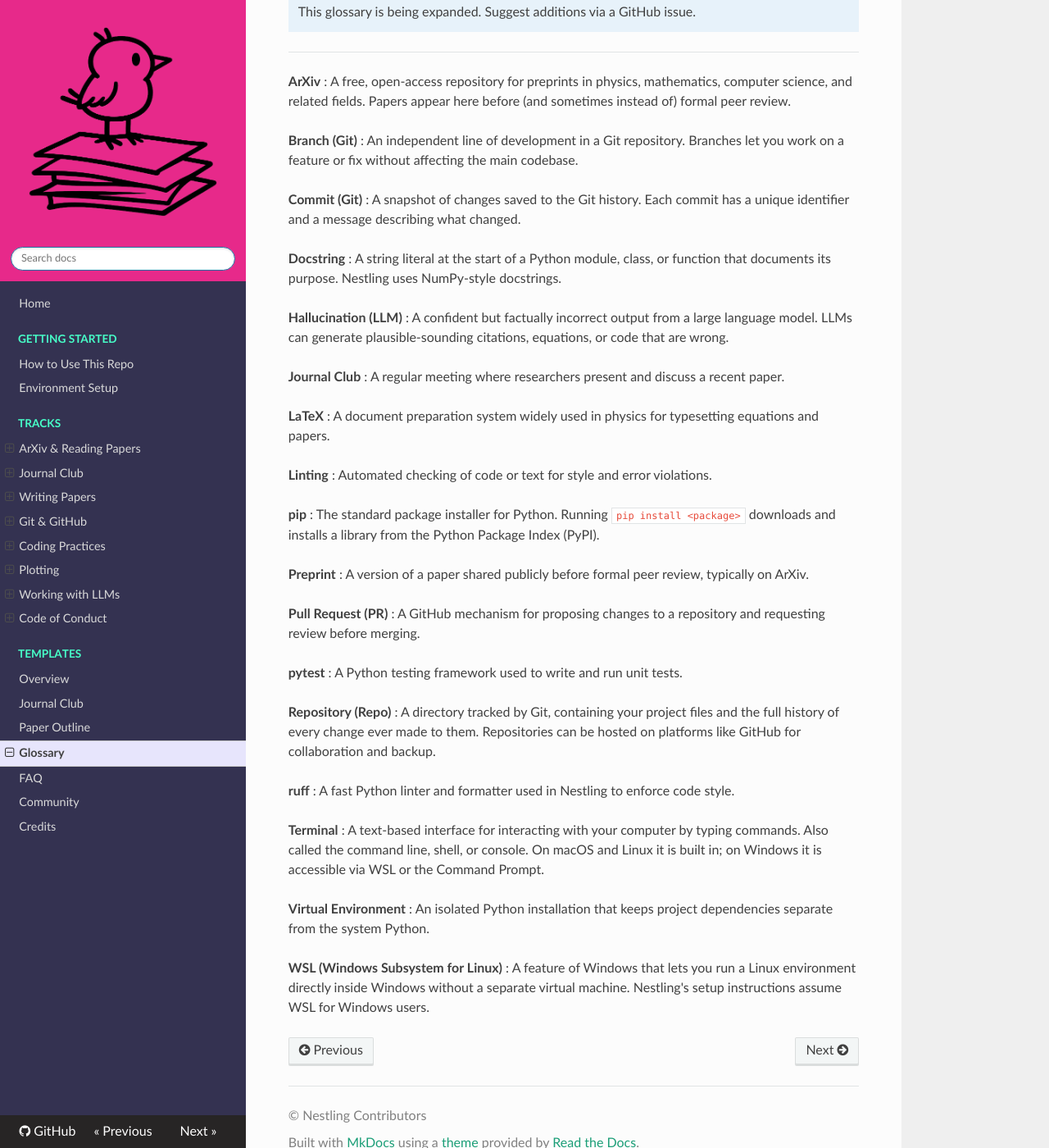
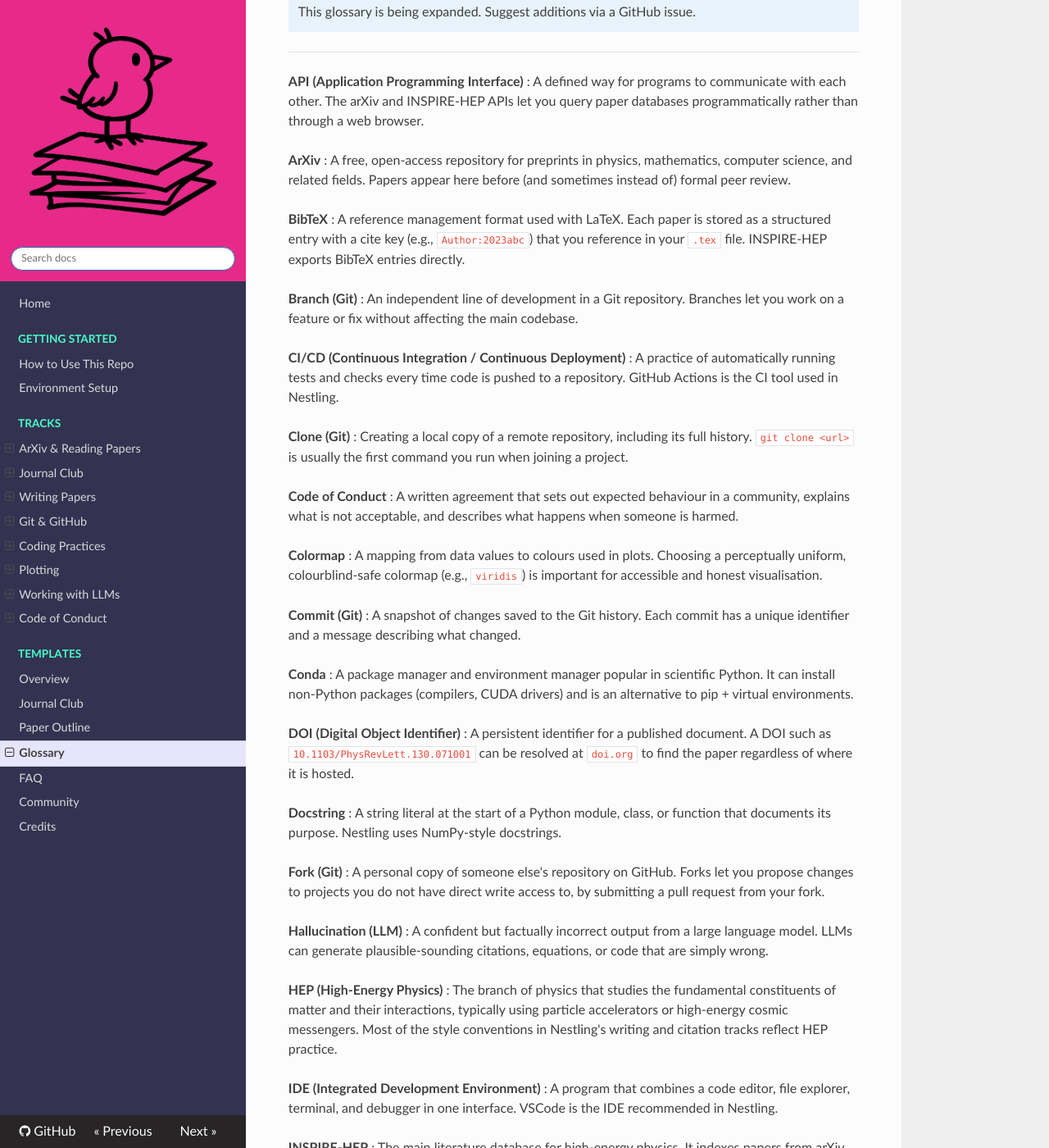
Before and after one commit to MeighenBergerS/nestling, an MkDocs documentation site: the page built from docs/glossary.md, in a window 1280 px wide and 1400 px high, scrolled down 246 px. Shown: the whole window at 82% size. Built offline with MkDocs 1.6.1, drawn with Linux system fonts in a browser that asks for light colours; nearby versions of some CDN libraries; some of the changed text lies outside the part shown.

Commit message:
glossary update

```diff
--- a/docs/glossary.md
+++ b/docs/glossary.md
@@ -7,34 +7,117 @@ A reference for common terms used across the Nestling tracks.
 
 ---
 
+**API (Application Programming Interface)**
+: A defined way for programs to communicate with each other.
+The arXiv and INSPIRE-HEP APIs let you query paper databases programmatically rather than through a web browser.
+
 **ArXiv**
 : A free, open-access repository for preprints in physics, mathematics, computer science, and related fields.
 Papers appear here before (and sometimes instead of) formal peer review.
+
+**BibTeX**
+: A reference management format used with LaTeX.
+Each paper is stored as a structured entry with a cite key (e.g., `Author:2023abc`) that you reference in your `.tex` file.
+INSPIRE-HEP exports BibTeX entries directly.
 
 **Branch (Git)**
 : An independent line of development in a Git repository.
 Branches let you work on a feature or fix without affecting the main codebase.
 
+**CI/CD (Continuous Integration / Continuous Deployment)**
+: A practice of automatically running tests and checks every time code is pushed to a repository.
+GitHub Actions is the CI tool used in Nestling.
+
+**Clone (Git)**
+: Creating a local copy of a remote repository, including its full history.
+`git clone <url>` is usually the first command you run when joining a project.
+
+**Code of Conduct**
+: A written agreement that sets out expected behaviour in a community, explains what is not acceptable, and describes what happens when someone is harmed.
+
+**Colormap**
+: A mapping from data values to colours used in plots.
+Choosing a perceptually uniform, colourblind-safe colormap (e.g., `viridis`) is important for accessible and honest visualisation.
+
 **Commit (Git)**
 : A snapshot of changes saved to the Git history.
 Each commit has a unique identifier and a message describing what changed.
+
+**Conda**
+: A package manager and environment manager popular in scientific Python.
+It can install non-Python packages (compilers, CUDA drivers) and is an alternative to pip + virtual environments.
+
+**DOI (Digital Object Identifier)**
+: A persistent identifier for a published document.
+A DOI such as `10.1103/PhysRevLett.130.071001` can be resolved at `doi.org` to find the paper regardless of where it is hosted.
 
 **Docstring**
 : A string literal at the start of a Python module, class, or function that documents its purpose.
 Nestling uses NumPy-style docstrings.
 
+**Fork (Git)**
+: A personal copy of someone else's repository on GitHub.
+Forks let you propose changes to projects you do not have direct write access to, by submitting a pull request from your fork.
+
 **Hallucination (LLM)**
 : A confident but factually incorrect output from a large language model.
-LLMs can generate plausible-sounding citations, equations, or code that are wrong.
+LLMs can generate plausible-sounding citations, equations, or code that are simply wrong.
+
+**HEP (High-Energy Physics)**
+: The branch of physics that studies the fundamental constituents of matter and their interactions,
+typically using particle accelerators or high-energy cosmic messengers.
+Most of the style conventions in Nestling's writing and citation tracks reflect HEP practice.
+
+**IDE (Integrated Development Environment)**
+: A program that combines a code editor, file explorer, terminal, and debugger in one interface.
+VSCode is the IDE recommended in Nestling.
+
+**INSPIRE-HEP**
+: The main literature database for high-energy physics.
+It indexes papers from arXiv, journals, and conference proceedings, and provides citation counts and BibTeX export.
+
+**Issue (GitHub)**
+: A GitHub feature for tracking tasks, bugs, or questions in a repository.
+Issues can be linked to commits and pull requests to record why a change was made.
 
 **Journal Club**
 : A regular meeting where researchers present and discuss a recent paper.
+
+**Jupyter Notebook**
+: An interactive computing environment that combines code, text, equations, and figures in a single document (`.ipynb` file).
+Widely used for exploratory analysis in scientific Python.
 
 **LaTeX**
 : A document preparation system widely used in physics for typesetting equations and papers.
 
 **Linting**
-: Automated checking of code or text for style and error violations.
+: Automated checking of code for style violations and common errors.
+In Nestling, `ruff` is the primary linter.
+
+**LLM (Large Language Model)**
+: A type of AI model trained on large amounts of text to predict and generate language.
+Examples include Claude, GPT-4, and Gemini.
+LLMs are useful for code assistance and drafting, but can hallucinate — see [Working with LLMs](tracks/07-llm-practices/index.md).
+
+**Markdown**
+: A lightweight markup language for writing formatted text using plain characters (e.g., `**bold**`, `# Heading`).
+Used for documentation, README files, and all pages on this site.
+
+**matplotlib**
+: The standard Python library for producing scientific plots and figures.
+Most other Python plotting tools build on or wrap matplotlib.
+
+**Merge conflict (Git)**
+: A situation where two branches have made incompatible changes to the same part of a file and Git cannot automatically combine them.
+You resolve conflicts by editing the affected file manually and then committing.
+
+**NumPy**
+: The foundational Python library for numerical computing.
+It provides arrays, vectorised operations, and mathematical functions that are faster and more convenient than plain Python loops.
+
+**PEP (Python Enhancement Proposal)**
+: A design document that proposes a new feature or convention for the Python language or ecosystem.
+PEP 8 is the widely adopted Python style guide; PEP 484 introduced type hints.
 
 **pip**
 : The standard package installer for Python.
@@ -43,26 +126,54 @@ Running `pip install <package>` downloads and installs a library from the Python
 **Preprint**
 : A version of a paper shared publicly before formal peer review, typically on ArXiv.
 
+**Prompt (LLM)**
+: The text input you give to a large language model to elicit a response.
+Writing clear, specific prompts — prompt engineering — significantly affects output quality.
+
 **Pull Request (PR)**
 : A GitHub mechanism for proposing changes to a repository and requesting review before merging.
 
 **pytest**
 : A Python testing framework used to write and run unit tests.
 
+**Remote (Git)**
+: A version of a repository hosted on another machine, typically GitHub.
+`origin` is the conventional name for the remote you cloned from.
+
 **Repository (Repo)**
 : A directory tracked by Git, containing your project files and the full history of every change ever made to them.
 Repositories can be hosted on platforms like GitHub for collaboration and backup.
 
+**RevTeX**
+: A LaTeX document class developed by the American Physical Society (APS) for typesetting papers in Physical Review and related journals.
+It is the standard document class for HEP papers.
+
 **ruff**
 : A fast Python linter and formatter used in Nestling to enforce code style.
+
+**SSH (Secure Shell)**
+: A protocol for securely connecting to remote machines or services over a network.
+GitHub uses SSH keys as an alternative to passwords for authentication.
+
+**Staging area (Git)**
+: An intermediate area where you collect changes before committing them.
+`git add` moves changes into the staging area; `git commit` saves everything staged into the repository history.
 
 **Terminal**
 : A text-based interface for interacting with your computer by typing commands.
 Also called the command line, shell, or console.
 On macOS and Linux it is built in; on Windows it is accessible via WSL or the Command Prompt.
 
+**Token (LLM)**
+: The basic unit of text that a language model processes — roughly a word or word fragment.
+Models have a context window measured in tokens that limits how much text they can process at once.
+
+**Vectorisation**
+: Replacing explicit Python loops with array operations (e.g., NumPy) that apply a computation to many elements at once.
+Vectorised code is typically 10–1000× faster because it delegates to optimised compiled code.
+
 **Virtual Environment**
-: An isolated Python installation that keeps project dependencies separate from the system Python.
+: An isolated Python installation that keeps a project's dependencies separate from the system Python and from other projects.
 
 **WSL (Windows Subsystem for Linux)**
 : A feature of Windows that lets you run a Linux environment directly inside Windows without a separate virtual machine.
```
